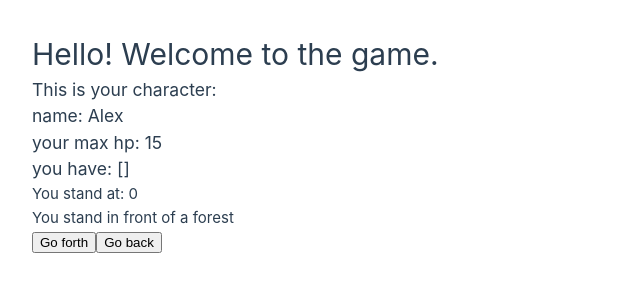
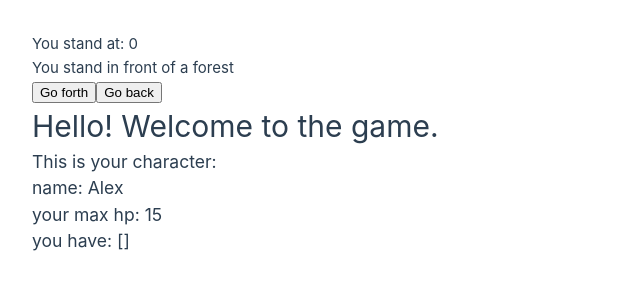
Before and after one commit to Dmitriy71RU/myFirstProject, a Vue app: page / in a window 1280 px wide. Shown: the top 300 px of the page, without its empty margins (0-640 px from the left). Built offline with nearby package versions, Linux system fonts and the light colour scheme; the HTML template or start-up script is replaced by a standard one.

Commit message:
we have added a router

```diff
--- a/package.json
+++ b/package.json
@@ -13,7 +13,8 @@
   "dependencies": {
     "happy-dom": "^20.9.0",
     "pinia": "^3.0.4",
-    "vue": "^3.5.32"
+    "vue": "^3.5.32",
+    "vue-router": "^4.6.4"
   },
   "devDependencies": {
     "@tsconfig/node24": "^24.0.4",
--- a/src/App.vue
+++ b/src/App.vue
@@ -1,47 +1,18 @@
 <script setup lang="ts">
-import HelloWorld from './components/HelloWorld.vue'
-import TheWelcome from './components/TheWelcome.vue'
-import AreaDescription from "@/components/AreaDescription.vue";
-import {ref} from "vue";
-import { useGameStateStore } from "@/store/useGameStateStore.js";
+
 import FirstPage from "@/components/FirstPage.vue";
-import ActionPanel from "@/components/ActionPanel.vue";
 
-const gameStore = useGameStateStore();
-
-const areaDesc = ref('you see a forest')
-
-const text = ref("this is a message")
-
-const coord = ref(0);
-const handleClick = () => {
-  console.log('click')
-  text.value = 'Hello World!'
-}
-// function moveForward () {
-//   coord.value ++;
-//   gameStore.moveForward();
-// }
-
-// new comment
 </script>
 
 <template>
+  <router-view/>
   <header>
     <div class="wrapper">
       <FirstPage />
     </div>
   </header>
   <body>
-    <div>
-      You stand at: {{ gameStore.coord }}
-    </div>
-    <div>
-      <AreaDescription />
-    </div>
-    <div>
-      <ActionPanel />
-    </div>
+
   </body>
 
 </template>
--- a/src/main.ts
+++ b/src/main.ts
@@ -2,9 +2,11 @@
 import { createApp } from 'vue'
 import App from './App.vue'
 import {createPinia} from "pinia";
+import router from './router'      // <-- импорт созданного роутера
 
+const pinia = createPinia()
 const app = createApp(App)
-const pinia = createPinia()
+
 app.use(pinia)
-
-createApp(App).mount('#app')
+app.use(router)                    // <-- регистрация роутера
+app.mount('#app')
--- /dev/null
+++ b/src/router/index.ts
@@ -0,0 +1,19 @@
+import { createRouter, createWebHistory } from 'vue-router'
+import HomeView from "@/views/HomeView.vue";
+
+
+const routes = [
+    {
+        path: '/',
+        name: 'home',
+        component: HomeView
+    },
+    // здесь будут другие маршруты
+]
+
+const router = createRouter({
+    history: createWebHistory(import.meta.env.BASE_URL),
+    routes
+})
+
+export default router
--- /dev/null
+++ b/src/views/HomeView.vue
@@ -0,0 +1,22 @@
+<script setup lang="ts">
+  import { useGameStateStore } from "@/store/useGameStateStore.js";
+  import AreaDescription from "@/components/AreaDescription.vue";
+  import ActionPanel from "@/components/ActionPanel.vue";
+  const gameStore = useGameStateStore();
+</script>
+
+<template>
+      <div>
+        You stand at: {{ gameStore.coord }}
+      </div>
+      <div>
+        <AreaDescription />
+      </div>
+      <div>
+        <ActionPanel />
+      </div>
+</template>
+
+<style scoped>
+
+</style>
```
Also changed, not shown: 1 other file (tests, documents, lock files or other folders).
